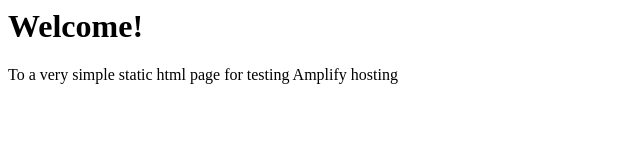
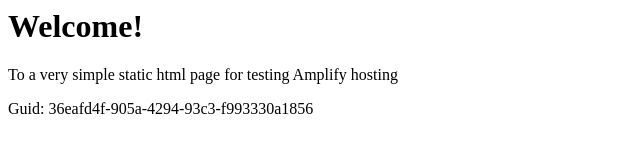
Before and after one commit to aws-aemilia-pdx/Github-PR-Commit-Integration-Test-DoNotTouch-v1-prod-us-west-2, a website: page src/index.html in a window 1280 px wide. Shown: the whole page, without its empty margins (0-640 px from the left). Drawn offline with Linux system fonts and the light colour scheme.

Commit message:
commit from integ tests

```diff
--- a/src/index.html
+++ b/src/index.html
@@ -1,3 +1,5 @@
+
+
 <html lang="en">
 
 <head>
@@ -10,6 +12,6 @@
 <body>
     <h1>Welcome!</h1>
     <p>To a very simple static html page for testing Amplify hosting</p>
-</body>
+    <p>Guid: 36eafd4f-905a-4294-93c3-f993330a1856</p></body>
 
 </html>
```
